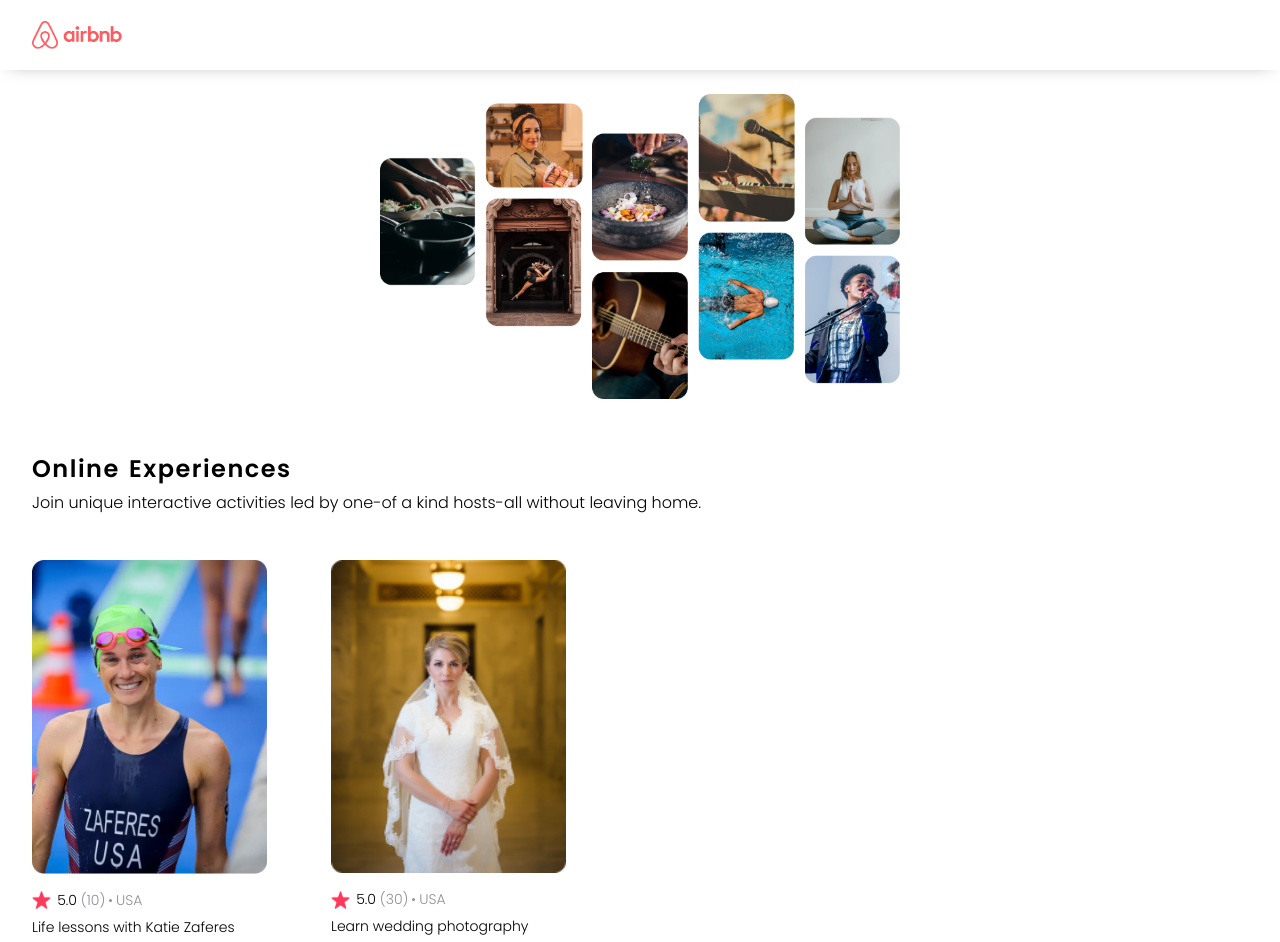
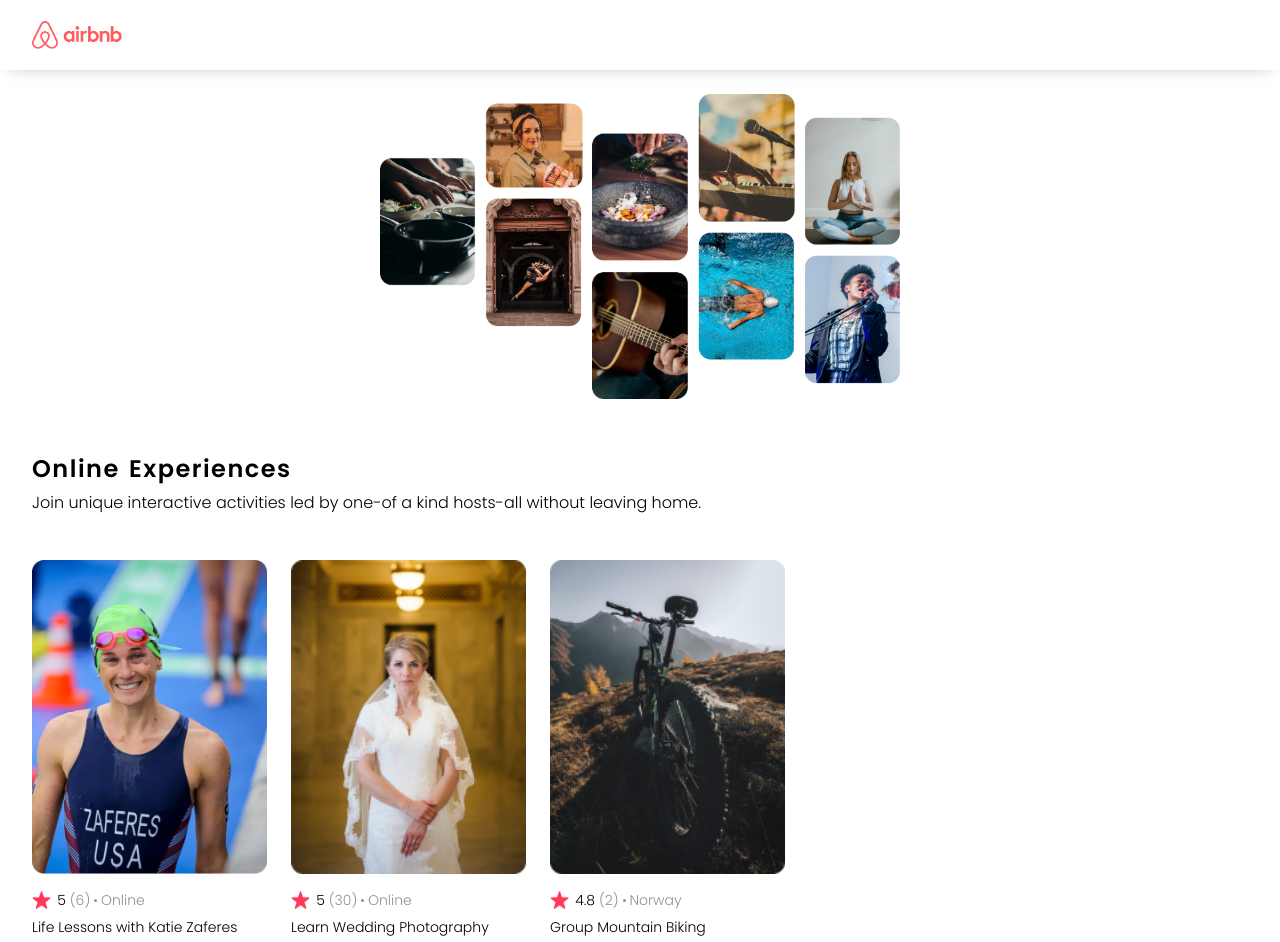
Before and after one commit to shahrezza-works/learn-react, a React (Create React App) app in the folder airbnb-clone/: page / in a window 1280 px wide. Shown: the top 942 px of the page. Built offline with nearby package versions, Linux system fonts and the light colour scheme.

Commit message:
using props to render card element

```diff
--- a/airbnb-clone/src/App.js
+++ b/airbnb-clone/src/App.js
@@ -2,30 +2,28 @@ import React from "react"
 import Navbar from "./Components/Navbar";
 import Hero from "./Components/Hero";
 import Card from "./Components/Card";
+import datacard from "./data";
 
 function App() {
+
+  const cardElement = datacard.map(data => {
+    return <Card key={data.id}
+      img={data.coverImg}
+      rating={data.stats.rating}
+      reviewCount={data.stats.reviewCount}
+      country={data.location}
+      title={data.title}
+      price={data.price}
+    />
+  })
+
   return (
     <div className="app">
       <Navbar />
       <Hero />
-      <div className='card--collection'>
-        <Card
-          img="card1.png"
-          rating="5.0"
-          reviewCount={10}
-          country="USA"
-          title="Life lessons with Katie Zaferes"
-          price={136}
-        />
-        <Card
-          img="card2.png"
-          rating="5.0"
-          reviewCount={30}
-          country="USA"
-          title="Learn wedding photography"
-          price={125}
-        />
-      </div>
+      <section className='card--collection'>
+        {cardElement}
+      </section>
     </div>
   );
 }
--- a/airbnb-clone/src/Components/Card.js
+++ b/airbnb-clone/src/Components/Card.js
@@ -10,7 +10,6 @@ export default function Card(props) {
     const title = props.title
     const price = props.price
     return (
-        <section>
         <div className='card'>
             <img src={require(`../images/${img}`)} alt="card1"/>
             <div className='card--info'>
@@ -22,6 +21,5 @@ export default function Card(props) {
                 <p><span className='bold'>From ${price}</span> / person</p>
             </div>
         </div>
-        </section>
     );
 }
--- /dev/null
+++ b/airbnb-clone/src/data.js
@@ -0,0 +1,41 @@
+export default [
+    {
+        id: 1,
+        title: "Life Lessons with Katie Zaferes",
+        description: "I will share with you what I call \"Positively Impactful Moments of Disappointment.\" Throughout my career, many of my highest moments only came after setbacks and losses. But learning from those difficult moments is what gave me the ability to rise above them and reach my goals.",
+        price: 136,
+        coverImg: "card1.png",
+        stats: {
+            rating: 5.0,
+            reviewCount: 6
+        },
+        location: "Online",
+        openSpots: 0,
+    },
+    {
+        id: 2,
+        title: "Learn Wedding Photography",
+        description: "Interested in becoming a wedding photographer? For beginner and experienced photographers alike, join us in learning techniques required to leave the happy couple with memories that'll last a lifetime.",
+        price: 125,
+        coverImg: "card2.png",
+        stats: {
+            rating: 5.0,
+            reviewCount: 30
+        },
+        location: "Online",
+        openSpots: 27,
+    },
+    {
+        id: 3,
+        title: "Group Mountain Biking",
+        description: "Experience the beautiful Norwegian landscape and meet new friends all while conquering rugged terrain on your mountain bike. (Bike provided!)",
+        price: 50,
+        coverImg: "card3.png",
+        stats: {
+            rating: 4.8,
+            reviewCount: 2
+        },
+        location: "Norway",
+        openSpots: 3,
+    }
+]
--- a/airbnb-clone/src/style.css
+++ b/airbnb-clone/src/style.css
@@ -67,8 +67,21 @@ section{
 }
 
 .card--collection {
-  display: flex;
-  flex-direction: row;
+    display: flex;
+    flex-wrap: nowrap;
+    overflow-x: auto;
+    gap: 1.5rem;
+}
+
+/* hide scrollbar but allow scrolling */
+.card--collection {
+    -ms-overflow-style: none; /* for Internet Explorer, Edge */
+    scrollbar-width: none; /* for Firefox */
+    overflow-y: scroll;
+}
+
+.card--collection::-webkit-scrollbar {
+    display: none; /* for Chrome, Safari, and Opera */
 }
 
 .card {
@@ -76,6 +89,10 @@ section{
   display: flex;
   flex-direction: column;
   font-size: 14px;
+}
+
+.card > img {
+  height: 314px;
 }
 
 .card--info {
```
Also changed, not shown: airbnb-clone/src/images/card3.png (added). Lines whose indentation alone changed are shown as unchanged.
